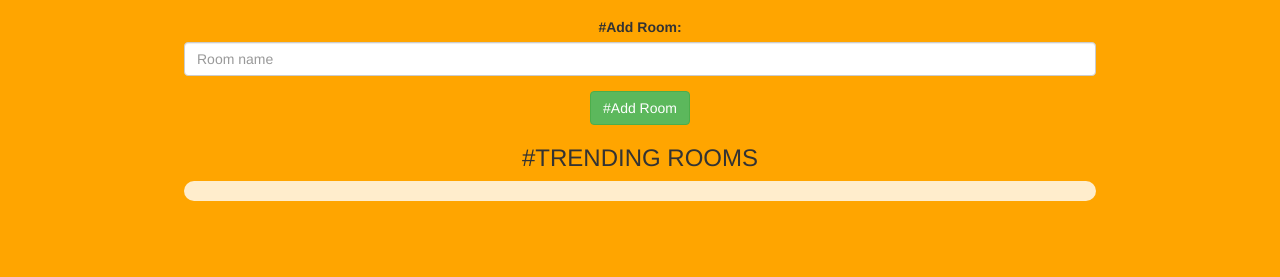
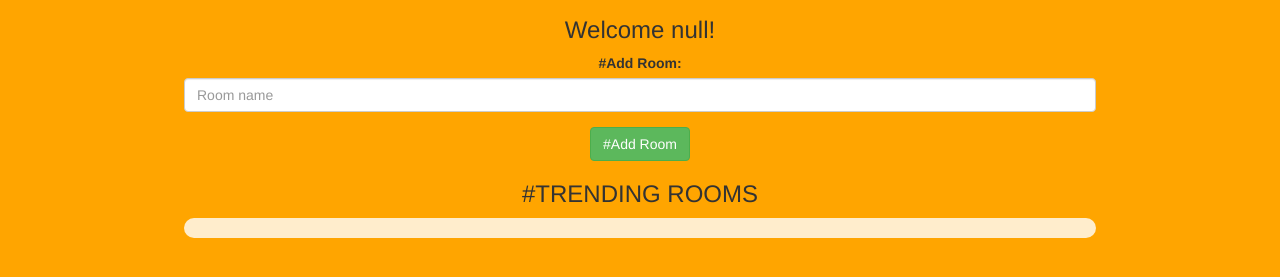
Before and after one commit to LisaDash10/lets-chat-web-app-3, a plain HTML site: page kwitter_room.html in a window 1280 px wide. Shown: the part 163-440 px from the top of the page. Drawn offline with nearby package versions, Linux system fonts and the light colour scheme; no server answers; a web font is replaced by a local one.

Commit message:
Add files via upload

```diff
--- a/kwitter_room.html
+++ b/kwitter_room.html
@@ -5,6 +5,10 @@
 
 <link rel="preconnect" href="https://fonts.gstatic.com">
 <link href="https://fonts.googleapis.com/css2?family=Pattaya&display=swap" rel="stylesheet">
+
+<script src="https://www.gstatic.com/firebasejs/7.6.2/firebase-app.js"></script>
+<script src="https://www.gstatic.com/firebasejs/7.6.2/firebase-firestore.js"></script>
+<script src="https://www.gstatic.com/firebasejs/live/3.1/firebase.js"></script>
 
 <meta name="viewport" content="width=device-width, initial-scale=1">
 <link rel="stylesheet" href="https://maxcdn.bootstrapcdn.com/bootstrap/3.4.0/css/bootstrap.min.css">
--- a/kwitter_room.js
+++ b/kwitter_room.js
@@ -10,7 +10,7 @@ var firebaseConfig = {
   // Initialize Firebase
   firebase.initializeApp(firebaseConfig);
 
-  user_name = localStorage.getItem("user_name").value;
+  user_name = localStorage.getItem("user_name");
   document.getElementById("user_name").innerHTML = " Welcome "+ user_name +"!";
 
   function add_room() {
```
